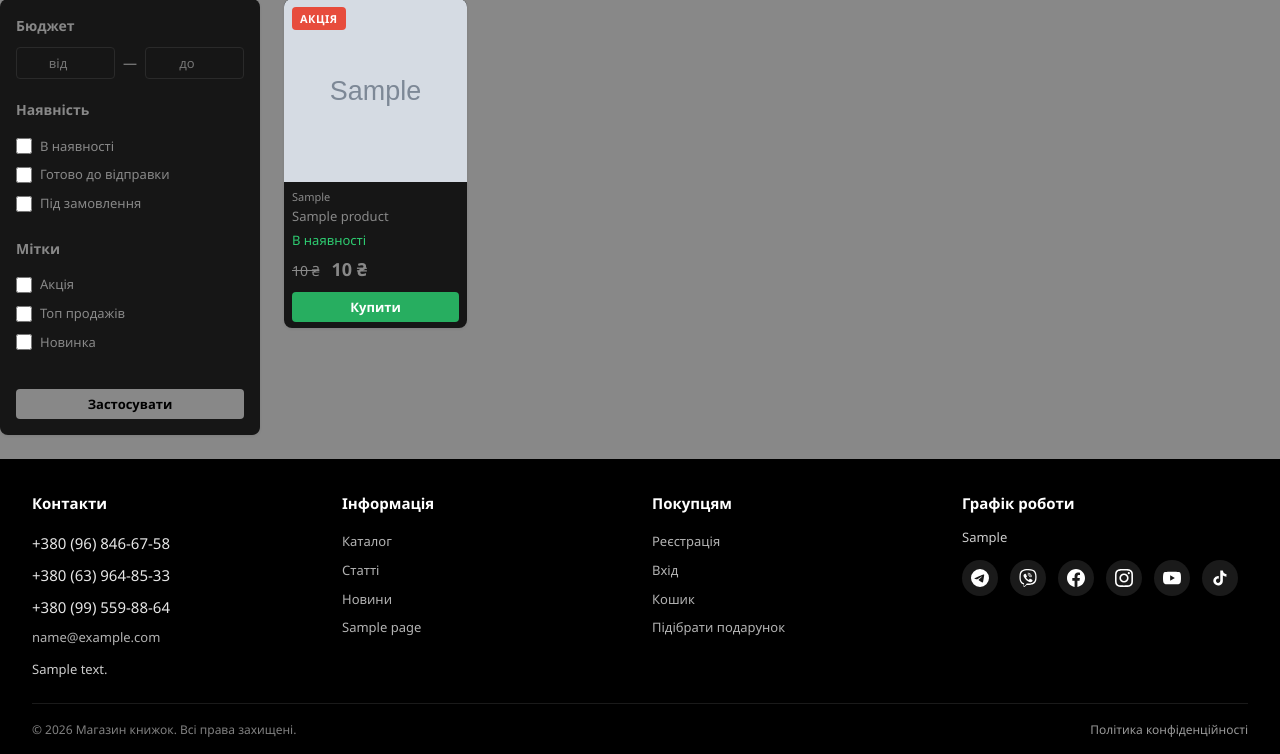
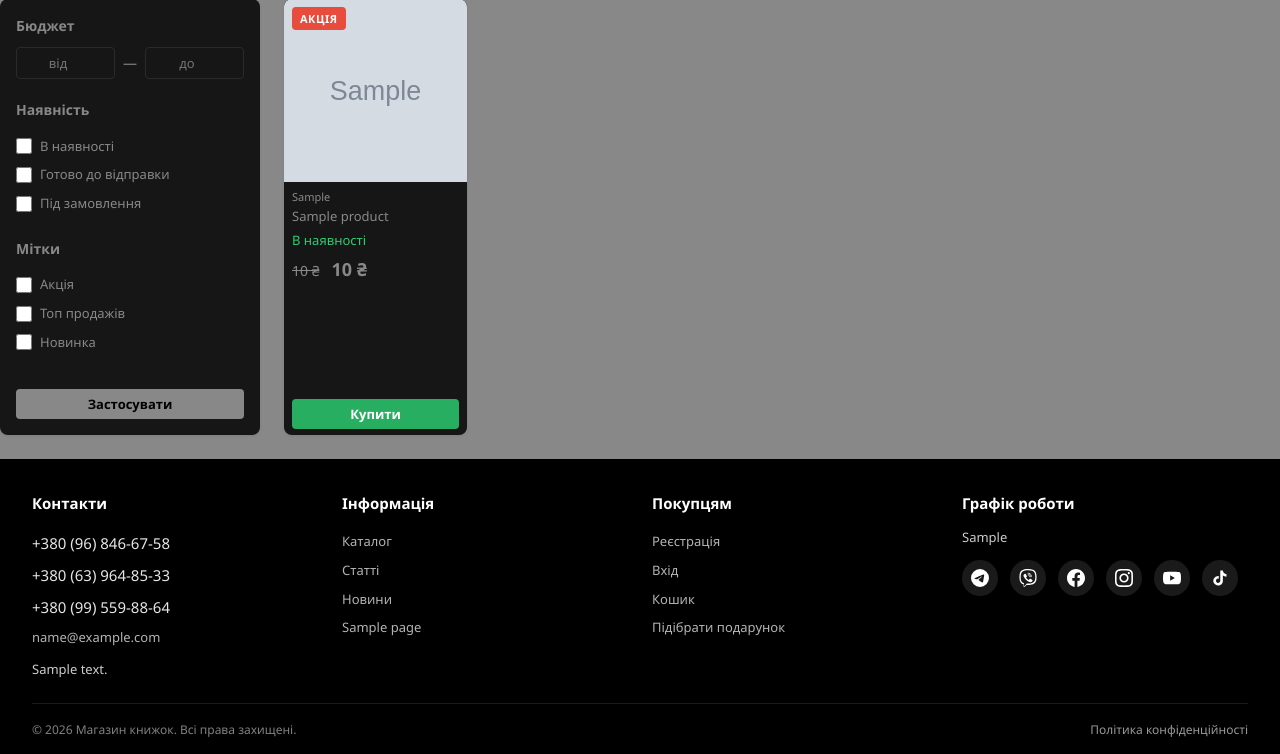
Before and after one commit to BonisOleg/books, a Django app: a page that uses templates/base.html in a window 1280 px wide. Shown: the part 333-1087 px from the top of the page. Run offline with Django 5.2, Linux system fonts and the light colour scheme; data comes from the database, SQL or seed files in the repository; tables that the repository leaves empty hold one stand-in row (values such as "Sample post"); grey boxes marked "Sample" are stand-in pictures; some libraries are stand-ins or nearby versions.

Commit message:
сatalog

```diff
--- a/static/css/catalog.css
+++ b/static/css/catalog.css
@@ -214,7 +214,6 @@
     grid-template-columns: repeat(2, 1fr);
     gap: 12px;
     flex: 1;
-    align-items: start;
 }
 
 .product-card {
```
